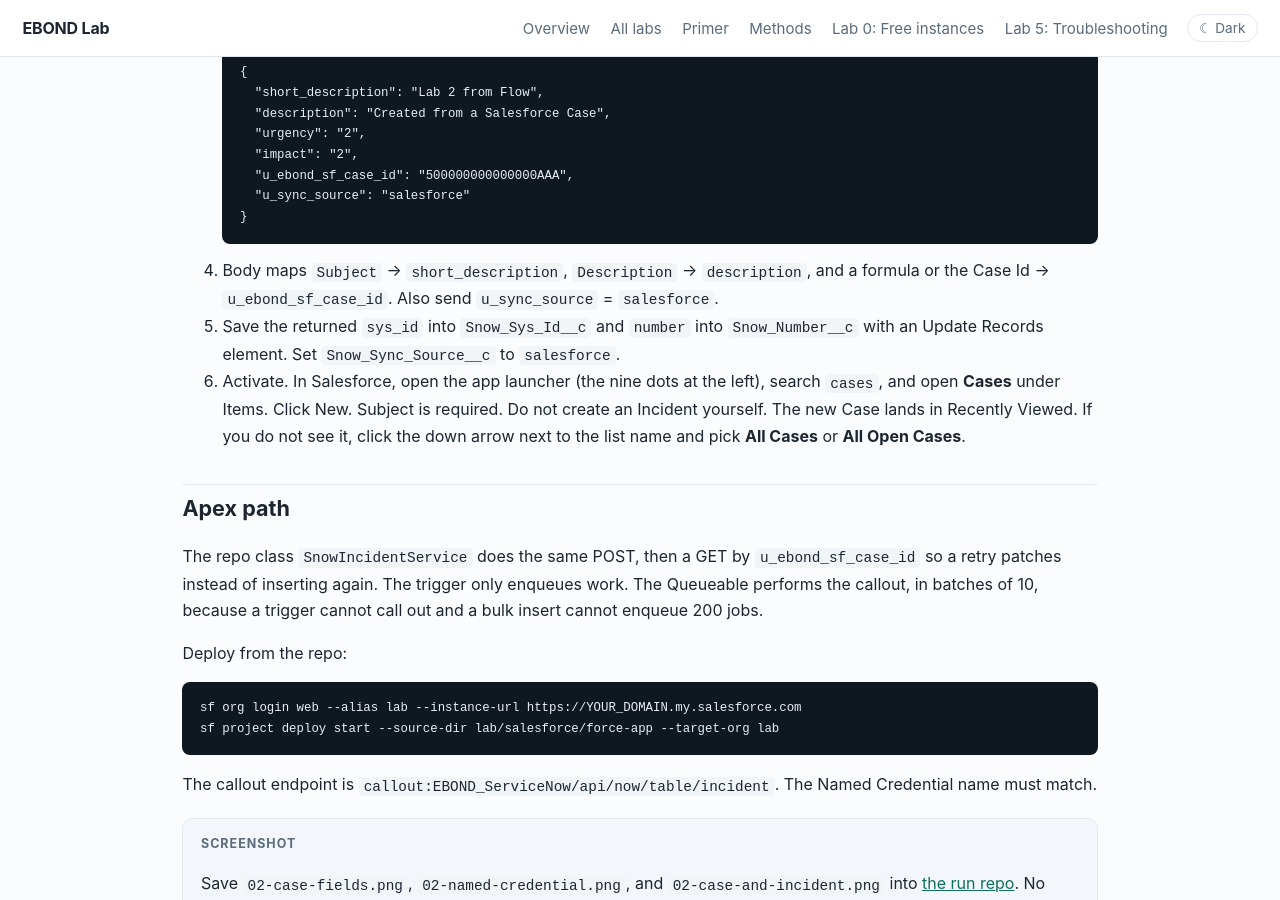
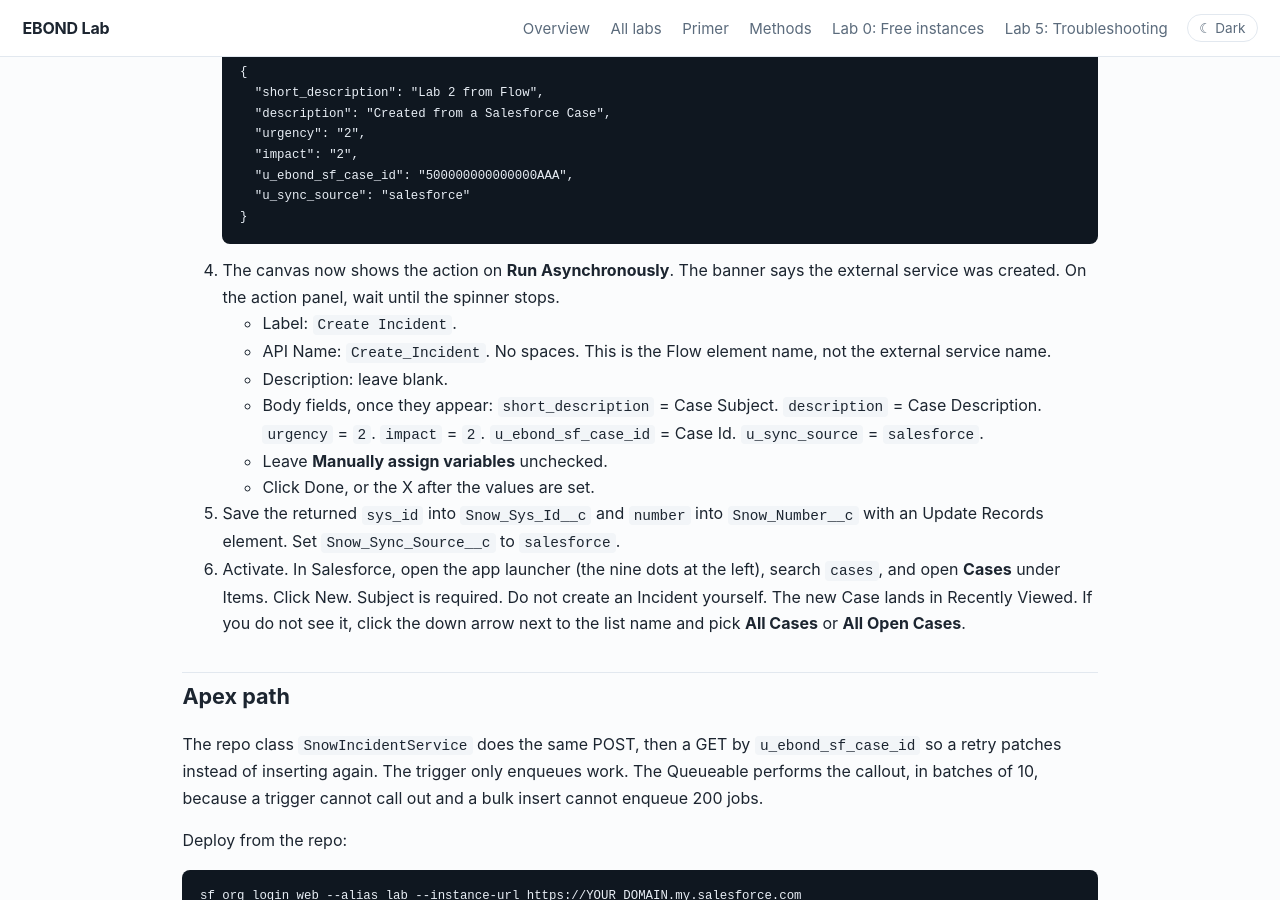
Before and after one commit to eltonaguiar/EBOND_ServiceNowSalesforce, a Jekyll site: the page built from site/labs/02-salesforce-to-snow.md, in a window 1280 px wide and 900 px high, scrolled down 7800 px. Built offline with Jekyll 4.4.1, drawn with Linux system fonts in a browser that asks for light colours.

Commit message:
Say what to type on the Create Incident action after it is created.

````diff
--- a/site/labs/02-salesforce-to-snow.md
+++ b/site/labs/02-salesforce-to-snow.md
@@ -253,7 +253,13 @@ Use this only if you picked Flow above.
      "u_sync_source": "salesforce"
    }
    ```
-4. Body maps `Subject` → `short_description`, `Description` → `description`, and a formula or the Case Id → `u_ebond_sf_case_id`. Also send `u_sync_source` = `salesforce`.
+4. The canvas now shows the action on **Run Asynchronously**. The banner says the external service was created. On the action panel, wait until the spinner stops.
+   - Label: `Create Incident`.
+   - API Name: `Create_Incident`. No spaces. This is the Flow element name, not the external service name.
+   - Description: leave blank.
+   - Body fields, once they appear: `short_description` = Case Subject. `description` = Case Description. `urgency` = `2`. `impact` = `2`. `u_ebond_sf_case_id` = Case Id. `u_sync_source` = `salesforce`.
+   - Leave **Manually assign variables** unchecked.
+   - Click Done, or the X after the values are set.
 5. Save the returned `sys_id` into `Snow_Sys_Id__c` and `number` into `Snow_Number__c` with an Update Records element. Set `Snow_Sync_Source__c` to `salesforce`.
 6. Activate. In Salesforce, open the app launcher (the nine dots at the left), search `cases`, and open **Cases** under Items. Click New. Subject is required. Do not create an Incident yourself. The new Case lands in Recently Viewed. If you do not see it, click the down arrow next to the list name and pick **All Cases** or **All Open Cases**.
 
````
